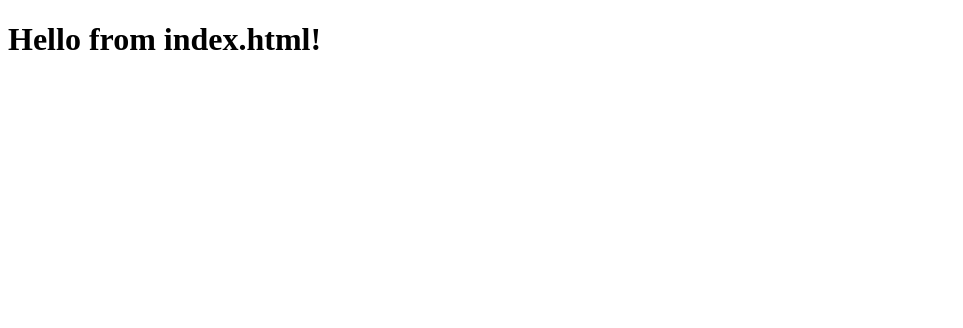
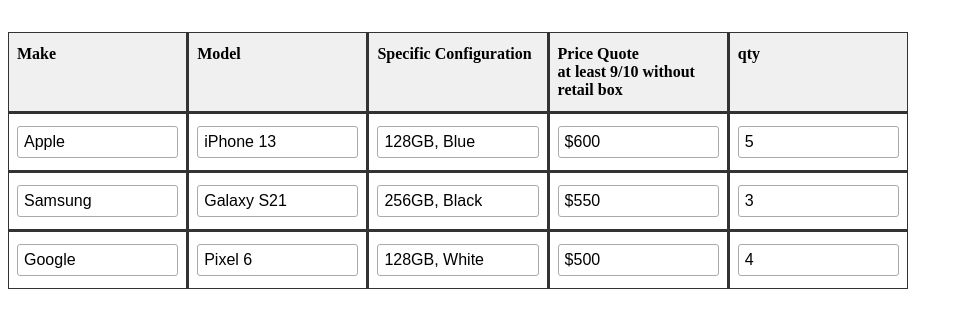
Before and after one commit to nima64/sheet-updating, a website: page public/index.html in a window 1280 px wide. Shown: the whole page, without its empty margins (0-963 px from the left). Drawn offline with Linux system fonts and the light colour scheme.

Commit message:
vibe coded the gui, now we need to vibe code the update function

```diff
--- a/public/index.html
+++ b/public/index.html
@@ -1,11 +1,82 @@
 <!DOCTYPE html>
 <html lang="en">
+
 <head>
   <meta charset="UTF-8">
   <title>Hello World Page</title>
+  <style>
+    .grid-container {
+      display: grid;
+      grid-template-columns: repeat(5, 1fr);
+      gap: 1px;
+      background: #333;
+      margin-top: 2rem;
+      width: 100%;
+      max-width: 900px;
+    }
+
+    .grid-header,
+    .grid-cell {
+      background: #fff;
+      padding: 12px 8px;
+      font-size: 1rem;
+      border: 1px solid #333;
+      box-sizing: border-box;
+    }
+
+    .grid-header {
+      background: #f0f0f0;
+      font-weight: bold;
+      text-align: left;
+    }
+
+    .grid-header.price {
+      white-space: pre-line;
+    }
+
+    .grid-input {
+      width: 100%;
+      padding: 6px;
+      font-size: 1rem;
+      box-sizing: border-box;
+      border: 1px solid #aaa;
+      border-radius: 3px;
+    }
+  </style>
 </head>
+
 <body>
-  <h1>Hello from index.html!</h1>
+  <div class="grid-container" id="product-grid">
+    <div class="grid-header">Make</div>
+    <div class="grid-header">Model</div>
+    <div class="grid-header">Specific Configuration</div>
+    <div class="grid-header price">Price Quote<br>at least 9/10 without <br>retail box</div>
+    <div class="grid-header">qty</div>
+    <!-- Input rows will be generated here -->
+  </div>
+
+  <script>
+    // Example data grid
+    const data = [
+      { make: "Apple", model: "iPhone 13", config: "128GB, Blue", price: "$600", qty: 5 },
+      { make: "Samsung", model: "Galaxy S21", config: "256GB, Black", price: "$550", qty: 3 },
+      { make: "Google", model: "Pixel 6", config: "128GB, White", price: "$500", qty: 4 },
+    ];
+
+    const grid = document.getElementById('product-grid');
+
+    data.forEach(row => {
+      grid.insertAdjacentHTML('beforeend', `
+        <div class="grid-cell"><input class="grid-input" type="text" value="${row.make}"></div>
+        <div class="grid-cell"><input class="grid-input" type="text" value="${row.model}"></div>
+        <div class="grid-cell"><input class="grid-input" type="text" value="${row.config}"></div>
+        <div class="grid-cell"><input class="grid-input" type="text" value="${row.price}"></div>
+        <div class="grid-cell"><input class="grid-input" type="number" min="0" value="${row.qty}"></div>
+      `);
+    });
+
+  </script>
   <script src="/main.js"></script>
 </body>
+
 </html>
```
